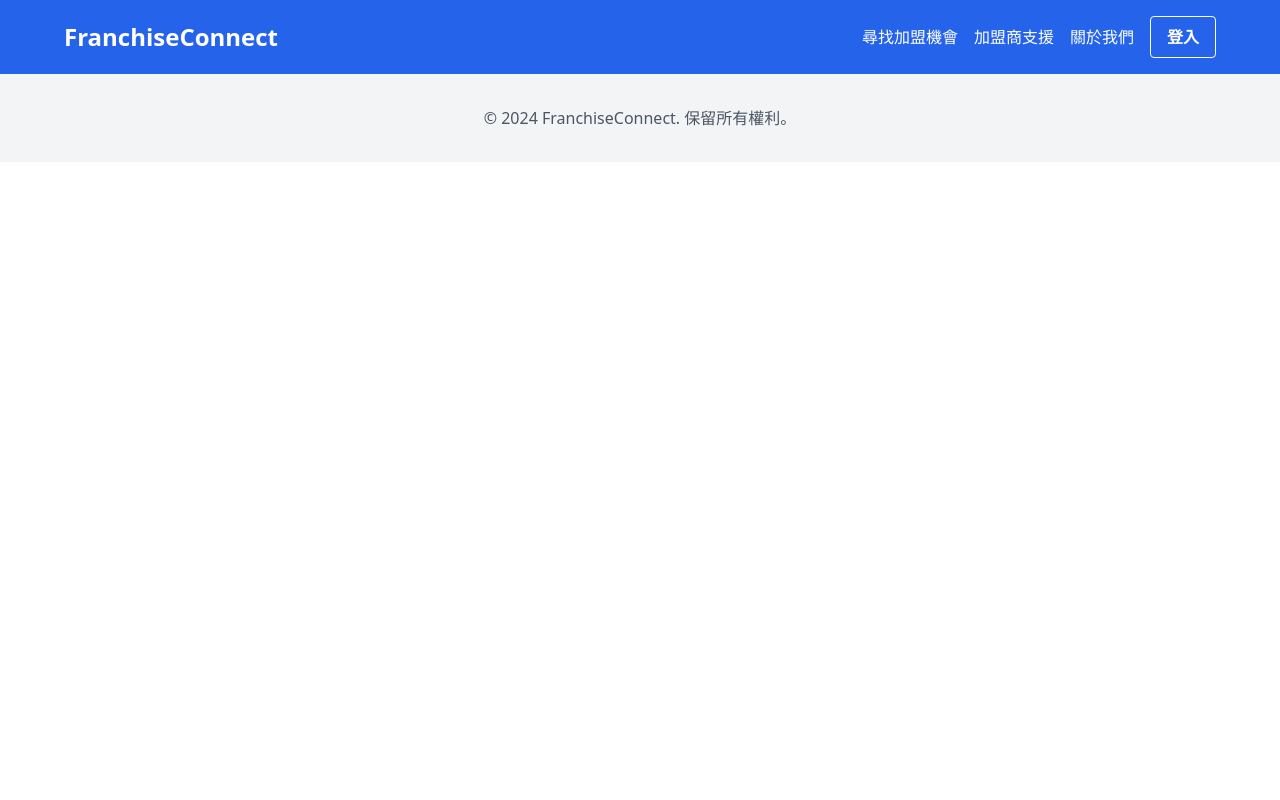
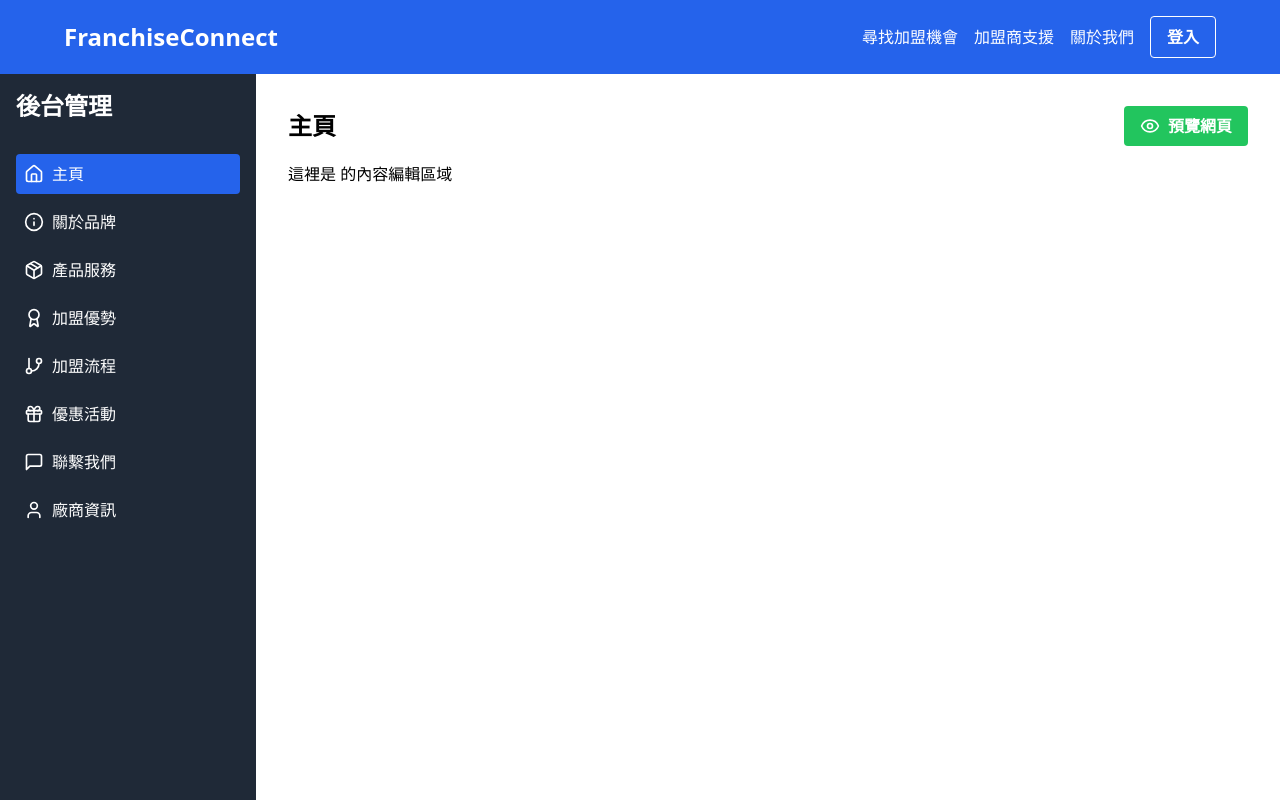
Before and after one commit to watson050308/franchise-web, a Vue app in the folder frontend/: page /app-management in a window 1280 px wide. Shown: the top 800 px of the page. Built offline with nearby package versions, Linux system fonts and the light colour scheme.

Commit message:
add Manage Vue Page

```diff
--- /dev/null
+++ b/frontend/src/AppManagement.vue
@@ -0,0 +1,32 @@
+<!-- App.vue -->
+<template>
+  <div class="flex min-h-screen">
+    <SideBar :activeTab="activeTab" @setActiveTab="setActiveTab" />
+    <ManageMainContent :activeTab="activeTab" />
+  </div>
+</template>
+
+<script>
+import { ref } from 'vue';
+import SideBar from './components/ui/SideBar.vue';
+import ManageMainContent from './components/ManageMainContent.vue';
+
+export default {
+  name: 'AppManagement',
+  components: {
+    SideBar,
+    ManageMainContent
+  },
+  setup() {
+    const activeTab = ref('主頁');
+    const setActiveTab = (tab) => {
+      activeTab.value = tab;
+    };
+
+    return {
+      activeTab,
+      setActiveTab
+    };
+  }
+};
+</script>
--- /dev/null
+++ b/frontend/src/components/ManageMainContent.vue
@@ -0,0 +1,54 @@
+<!-- components/ManageMainContent.vue -->
+<template>
+    <div class="flex-1 p-8">
+      <div class="flex justify-between items-center mb-4">
+        <h2 class="text-2xl font-bold">{{ activeTab }}</h2>
+        <button
+          class="bg-green-500 hover:bg-green-600 text-white font-bold py-2 px-4 rounded flex items-center"
+          @click="isPreviewOpen = true"
+        >
+          <Eye class="mr-2" :size="20" />
+          預覽網頁
+        </button>
+      </div>
+      <component :is="currentTabComponent" />
+      <PreviewModal v-if="isPreviewOpen" @close="isPreviewOpen = false" />
+    </div>
+  </template>
+
+  <script>
+  import { ref, computed } from 'vue';
+  import { Eye } from 'lucide-vue-next';
+  import VendorInfoForm from './ui/VendorInfoForm.vue';
+  import PreviewModal from './ui/PreviewModal.vue';
+
+  export default {
+    name: 'ManageMainContent',
+    components: {
+      Eye,
+      VendorInfoForm,
+      PreviewModal
+    },
+    props: ['activeTab'],
+    setup(props) {
+      const isPreviewOpen = ref(false);
+
+      const currentTabComponent = computed(() => {
+        switch (props.activeTab) {
+          case '廠商資訊':
+            return VendorInfoForm;
+          default:
+            return {
+              template: `<p>這裡是 {{ activeTab }} 的內容編輯區域</p>`,
+              props: ['activeTab']
+            };
+        }
+      });
+
+      return {
+        isPreviewOpen,
+        currentTabComponent
+      };
+    }
+  };
+  </script>
--- /dev/null
+++ b/frontend/src/components/ui/PreviewModal.vue
@@ -0,0 +1,23 @@
+<!-- components/ui/PreviewModal.vue -->
+<template>
+    <div class="fixed inset-0 bg-black bg-opacity-50 flex justify-center items-center">
+      <div class="bg-white p-4 rounded-lg w-3/4 h-3/4">
+        <div class="flex justify-between items-center mb-4">
+          <h3 class="text-xl font-bold">網頁預覽</h3>
+          <button @click="$emit('close')" class="text-gray-500 hover:text-gray-700">
+            關閉
+          </button>
+        </div>
+        <div class="bg-gray-100 h-full p-4 overflow-auto">
+          <p>這裡將顯示網頁預覽內容</p>
+        </div>
+      </div>
+    </div>
+  </template>
+
+  <script>
+  export default {
+    name: 'PreviewModal',
+    emits: ['close']
+  };
+  </script>
--- a/frontend/src/components/ui/Sidebar.vue
+++ b/frontend/src/components/ui/Sidebar.vue
@@ -1,7 +1,7 @@
-<!-- components/ui/Sidebar.vue -->
+<!-- components/ui/SideBar.vue -->
 <template>
     <div class="w-64 min-h-screen bg-gray-800 text-white p-4 flex flex-col">
-      <h1 class="text-2xl font-bold mb-8">加盟網站後台</h1>
+      <h1 class="text-2xl font-bold mb-8">後台管理</h1>
       <nav class="flex-grow">
         <button
           v-for="tab in tabs"
@@ -21,7 +21,7 @@
   import { Home, Info, Package, Award, GitBranch, Gift, MessageSquare, User } from 'lucide-vue-next';
 
   export default {
-    name: 'Sidebar',
+    name: 'SideBar',
     components: {
       Home, Info, Package, Award, GitBranch, Gift, MessageSquare, User
     },
--- a/frontend/src/router/index.js
+++ b/frontend/src/router/index.js
@@ -1,6 +1,7 @@
 import { createRouter, createWebHistory } from 'vue-router'
 import HomePage from '../components/HomePage.vue'
 import LoginPage from '../components/LoginPage.vue'
+import AppManagement from '../AppManagement.vue'
 
 const routes = [
   {
@@ -12,6 +13,11 @@ const routes = [
     path: '/login',
     name: 'LoginPage',
     component: LoginPage
+  },
+  {
+    path: '/app-management',
+    name: 'AppManagement',
+    component: AppManagement
   }
 ]
 
```
Also changed, not shown: 1 other file (tests, documents, lock files or other folders).
